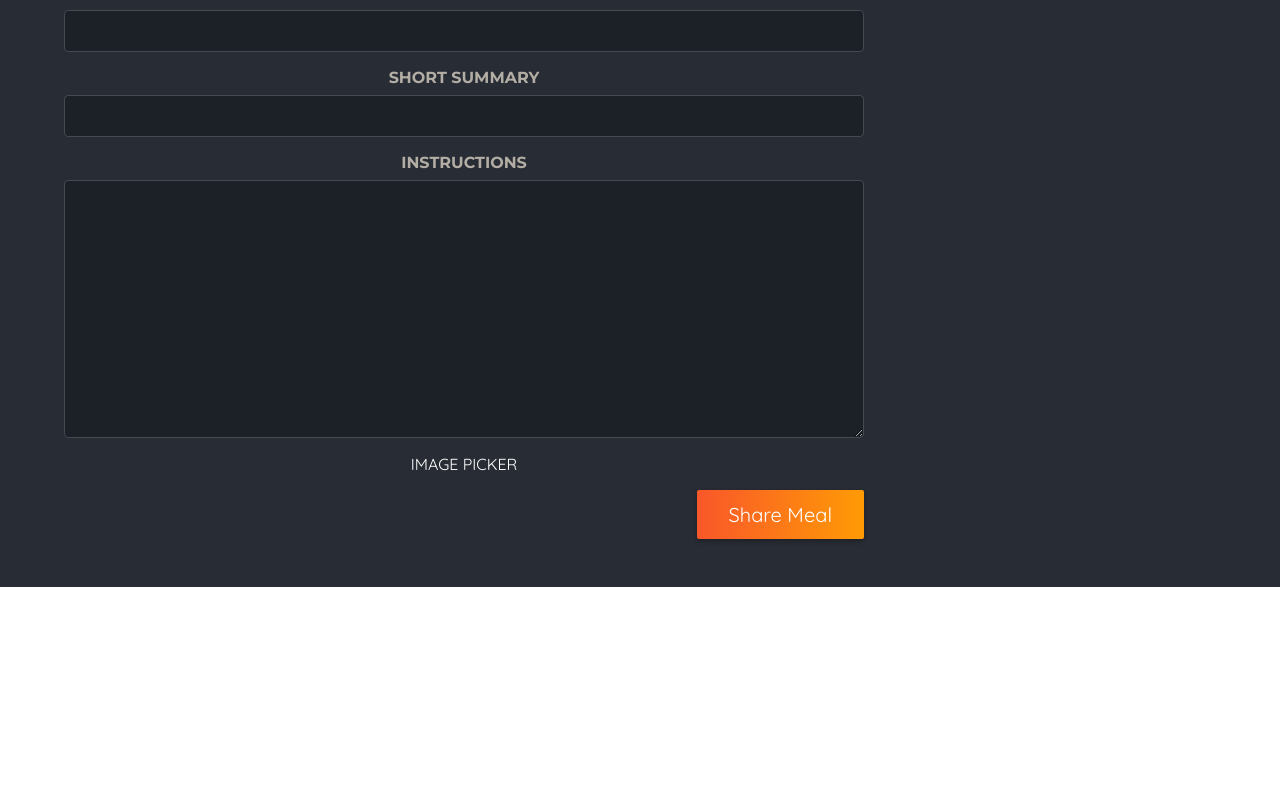
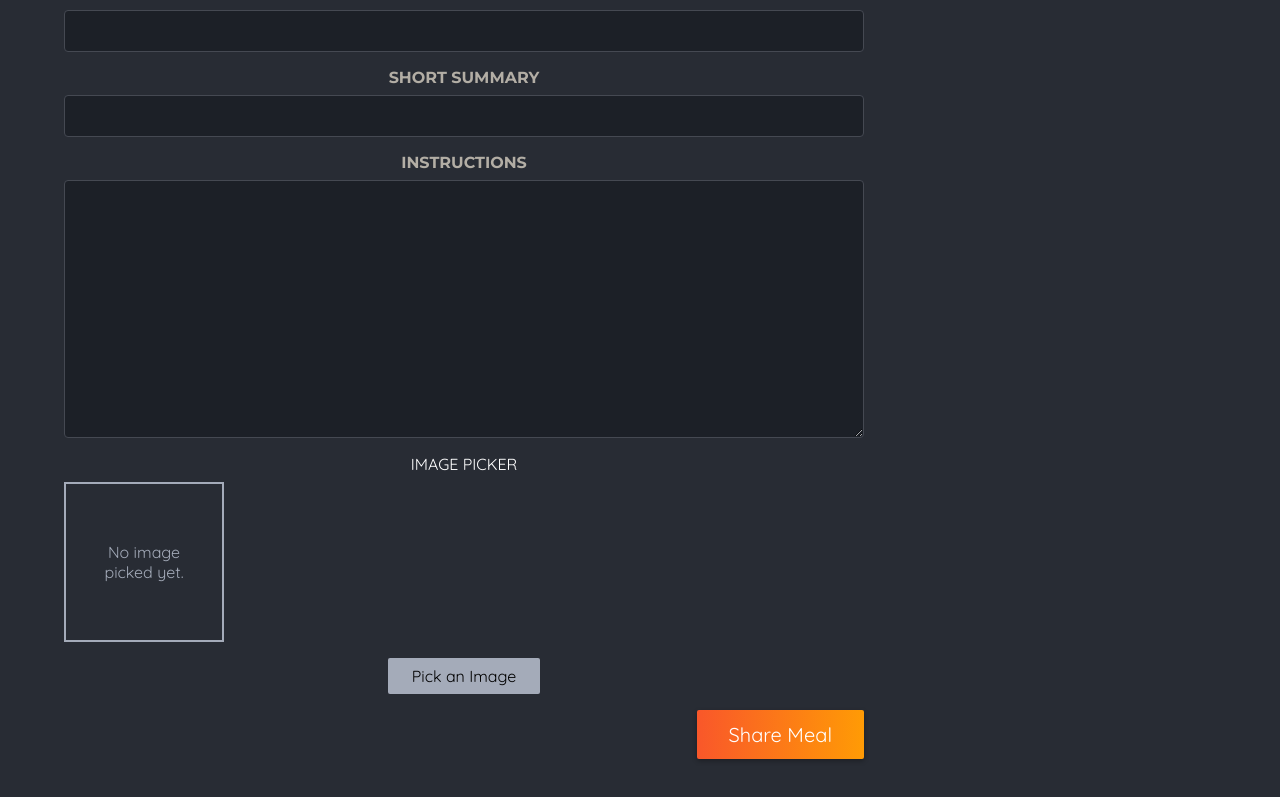
Before and after one commit to skulter/nextjs-study, a Next.js app in the folder 05-onwards-foodies-starting-project/: page /meals/share in a window 1280 px wide. Shown: the part 526-1323 px from the top of the page. Before the commit the page ends 1113 px from the top, so only its background shows below. Built offline with nearby package versions, Linux system fonts and the light colour scheme.

Commit message:
feat(form): 이미지 버튼 추가 및 미리보기 추가

```diff
--- a/05-onwards-foodies-starting-project/app/meals/share/page.js
+++ b/05-onwards-foodies-starting-project/app/meals/share/page.js
@@ -1,3 +1,4 @@
+import ImagePicker from "@/components/meals/image-picker";
 import classes from "./page.module.css";
 
 export default function ShareMealPage() {
@@ -50,6 +51,7 @@
                         ></textarea>
                     </p>
                     IMAGE PICKER
+                    <ImagePicker />
                     <p className={classes.actions}>
                         <button type="submit">Share Meal</button>
                     </p>
--- /dev/null
+++ b/05-onwards-foodies-starting-project/components/meals/image-picker.js
@@ -0,0 +1,60 @@
+"use client";
+
+import { useRef, useState } from "react";
+import classes from "./image-picker.module.css";
+import Image from "next/image";
+
+export default function ImagePicker({ label, name }) {
+    const [pickedImage, setPickedImage] = useState(null);
+    const imageInput = useRef();
+    function handlePickClick() {
+        imageInput.current.click();
+    }
+
+    function handleImageChange(event) {
+        const file = event.target.files[0];
+        if (!file) {
+            setPickedImage(null);
+            return;
+        }
+
+        console.log(file);
+        const fileReader = new FileReader();
+        fileReader.readAsDataURL(file);
+        fileReader.onload = () => {
+            console.log(fileReader.result);
+            setPickedImage(fileReader.result);
+        };
+    }
+
+    return (
+        <div className={classes.picker}>
+            <label htmlFor={name}>{label}</label>
+            <div className={classes.controls}>
+                <div className={classes.preview}>
+                    {!pickedImage && <p>No image picked yet.</p>}
+                    {pickedImage && (
+                        <Image src={pickedImage} alt="image info" fill />
+                    )}
+                </div>
+                <input
+                    ref={imageInput}
+                    className={classes.input}
+                    type="file"
+                    id={name}
+                    accept="image/png, image/jpeg"
+                    name={name}
+                    onChange={handleImageChange}
+                    required
+                />
+            </div>
+            <button
+                className={classes.button}
+                type="button"
+                onClick={handlePickClick}
+            >
+                Pick an Image
+            </button>
+        </div>
+    );
+}
--- /dev/null
+++ b/05-onwards-foodies-starting-project/components/meals/image-picker.module.css
@@ -0,0 +1,45 @@
+.controls {
+    display: flex;
+    align-items: flex-start;
+    gap: 1.5rem;
+    margin-bottom: 1rem;
+}
+
+.picker .input {
+    display: none;
+}
+
+.picker .button {
+    border: 0;
+    padding: 0.5rem 1.5rem;
+    background: #a4abb9;
+    border-radius: 2px;
+    cursor: pointer;
+    font: inherit;
+}
+
+.picker .button:hover,
+.picker .button:focus {
+    background: #b3b9c6;
+}
+
+.preview {
+    width: 10rem;
+    height: 10rem;
+    border: 2px solid #a4abb9;
+    display: flex;
+    justify-content: center;
+    align-items: center;
+    text-align: center;
+    color: #a4abb9;
+    position: relative;
+}
+
+.preview p {
+    margin: 0;
+    padding: 1rem;
+}
+
+.preview img {
+    object-fit: cover;
+}
```
